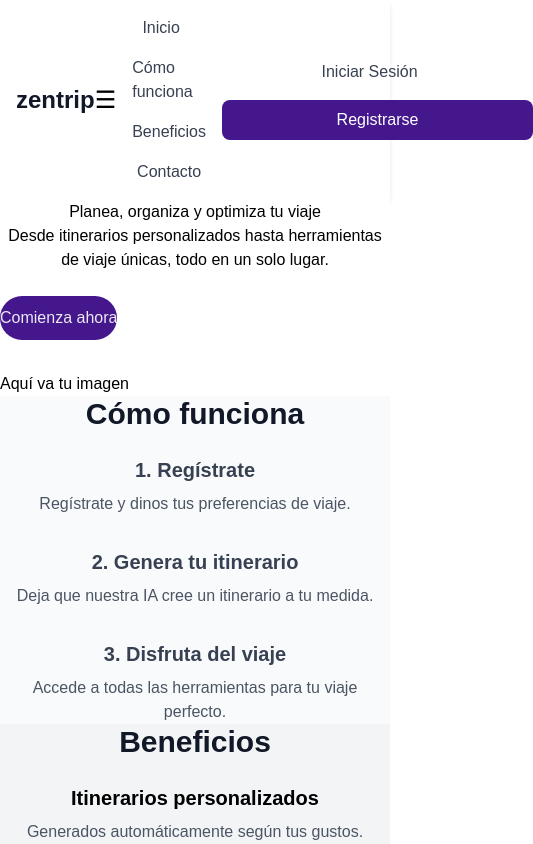
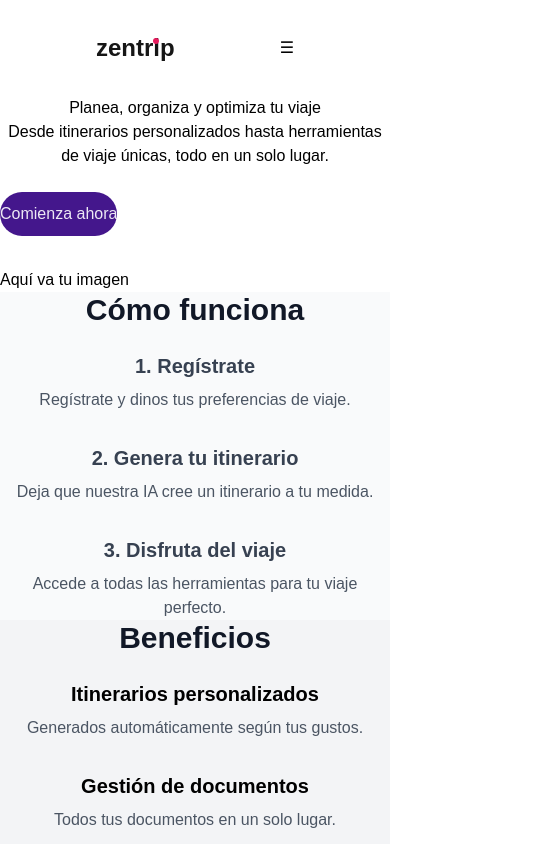
Before and after one commit to Ignacio918/viajes-app, a React (Vite) app in the folder viajes-app/: page / in a window 390 px wide. Shown: the top 844 px of the page, 533 px wide, since content can reach past the window. Built offline with nearby package versions, Linux system fonts and the light colour scheme; a web font is replaced by a local one.

Commit message:
arreglos que rompe la ia

```diff
--- a/viajes-app/src/components/Navbar.tsx
+++ b/viajes-app/src/components/Navbar.tsx
@@ -14,31 +14,26 @@ const Navbar: FC = () => {
     <nav className="navbar">
       {/* Logo */}
       <div className="logo-container">
-        <span className="logo">zentrip</span>
+        <div className="logo">zentrip</div>
         <div className="logo-dot" />
       </div>
 
-      {/* Hamburger Menu Icon */}
-      <div className="hamburger-menu" onClick={toggleMenu}>
-        &#9776; {/* This is the hamburger icon */}
-      </div>
-
       {/* Navigation Links */}
-      <div className={`nav-links ${isMenuOpen ? 'open' : ''}`}>
+      <div className={`nav-links ${isMenuOpen ? 'flex' : 'hidden'} md:flex`}>
         <Link to="/" className="nav-link">Inicio</Link>
-        <Link to="/como-funciona" className="nav-link">Cómo funciona</Link>
+        <Link to="/como-funciona" className="nav-link">Cómo Funciona</Link>
         <Link to="/beneficios" className="nav-link">Beneficios</Link>
-        <Link to="/contacto" className="nav-link">Contacto</Link>
       </div>
 
       {/* Auth Links */}
-      <div className={`auth-buttons ${isMenuOpen ? 'open' : ''}`}>
-        <Link to="/login" className="nav-link">
-          Iniciar Sesión
-        </Link>
-        <Link to="/register" className="register-button">
-          Registrarse
-        </Link>
+      <div className={`auth-buttons ${isMenuOpen ? 'flex' : 'hidden'} md:flex`}>
+        <Link to="/login" className="auth-button">Iniciar Sesión</Link>
+        <Link to="/register" className="auth-button register-button">Registrarse</Link>
+      </div>
+
+      {/* Hamburger Menu Icon */}
+      <div className="md:hidden cursor-pointer" onClick={toggleMenu}>
+        &#9776; {/* This is the hamburger icon */}
       </div>
     </nav>
   );
--- a/viajes-app/src/styles/Navbar.css
+++ b/viajes-app/src/styles/Navbar.css
@@ -3,40 +3,41 @@
 @tailwind components;
 @tailwind utilities;
 
-/* Estilos personalizados */
+/* Estilos personalizados para el componente Navbar */
 .navbar {
-  @apply flex justify-between items-center bg-white shadow-md p-4;
+  @apply w-full h-full px-24 py-8 bg-white shadow-md flex justify-between items-center;
+}
+
+.logo-container {
+  @apply relative;
 }
 
 .logo {
-  @apply text-2xl font-bold text-gray-900;
+  @apply text-2xl font-extrabold text-dark; /* Ajusta el color según tu preferencia */
 }
 
-.hamburger-menu {
-  @apply block text-2xl cursor-pointer md:hidden;
+.logo-dot {
+  @apply w-1.5 h-1.5 absolute bg-pink-600 rounded-full; /* Ajusta el color según tu preferencia */
+  top: 0.375rem; /* 6px */
+  left: 3.5625rem; /* 57px */
 }
 
 .nav-links {
-  @apply hidden md:flex space-x-4;
+  @apply flex justify-center items-center gap-3;
 }
 
 .nav-link {
-  @apply text-gray-700 hover:text-gray-900;
+  @apply flex justify-center items-center text-lg font-normal text-black/20 px-4 py-4 rounded-full;
 }
 
 .auth-buttons {
-  @apply flex space-x-4;
+  @apply flex items-center;
+}
+
+.auth-button {
+  @apply flex justify-center items-center text-lg font-normal text-black/20 px-4 py-4 rounded-full;
 }
 
 .register-button {
-  @apply bg-primary text-white px-4 py-2 rounded-lg;
+  @apply bg-dark text-white font-light;
 }
-
-@media (max-width: 768px) {
-  .nav-links {
-    @apply flex flex-col items-center space-y-4;
-  }
-  .auth-buttons {
-    @apply flex flex-col items-center space-y-4;
-  }
-}
--- a/viajes-app/src/styles/TextField.css
+++ b/viajes-app/src/styles/TextField.css
@@ -1,4 +1,9 @@
 /* Base Styles for Input */
+
+@tailwind base;
+@tailwind components;
+@tailwind utilities;
+
 .textfield-container {
   display: flex;
   flex-direction: column;
--- a/viajes-app/tailwind.config.js
+++ b/viajes-app/tailwind.config.js
@@ -6,88 +6,86 @@ module.exports = {
   theme: {
     extend: {
       fontFamily: {
-        urbanist: ['Urbanist', 'sans-serif'],
+        urbanist: ["Urbanist", "sans-serif"],
       },
       colors: {
-        primary: '#44178C',
-        secondary: '#ECE8F4',
-        dark: '#161616',
-        gray: {
-          input: '#828282',
-          border: '#ECE8F4',
+        dark: "#161616",
+        pink: {
+          600: "#E61C5D",
         },
       },
       maxWidth: {
-        '8xl': '2560px',
+        "8xl": "2560px",
       },
       spacing: {
-        '128': '32rem',
-        '144': '36rem',
+        128: "32rem",
+        144: "36rem",
       },
       screens: {
-        '3xl': '1920px',
-        '4xl': '2560px',
+        "3xl": "1920px",
+        "4xl": "2560px",
       },
       aspectRatio: {
-        'illustration': '704/781',
+        illustration: "704/781",
       },
       keyframes: {
-        'slide-in': {
-          '0%': { transform: 'translateX(100%)', opacity: '0' },
-          '100%': { transform: 'translateX(0)', opacity: '1' },
+        "slide-in": {
+          "0%": { transform: "translateX(100%)", opacity: "0" },
+          "100%": { transform: "translateX(0)", opacity: "1" },
         },
-        'fadeIn': {
-          '0%': {
-            opacity: '0',
-            transform: 'translateY(10px)'
+        fadeIn: {
+          "0%": {
+            opacity: "0",
+            transform: "translateY(10px)",
           },
-          '100%': {
-            opacity: '1',
-            transform: 'translateY(0)'
+          "100%": {
+            opacity: "1",
+            transform: "translateY(0)",
           },
         },
-        'pulse': {
-          '0%, 100%': { opacity: '1' },
-          '50%': { opacity: '0.5' },
+        pulse: {
+          "0%, 100%": { opacity: "1" },
+          "50%": { opacity: "0.5" },
         },
-        'spin': {
-          'to': { transform: 'rotate(360deg)' },
+        spin: {
+          to: { transform: "rotate(360deg)" },
         },
-        'shimmer': {
-          '0%': {
-            backgroundPosition: '-200% 0',
+        shimmer: {
+          "0%": {
+            backgroundPosition: "-200% 0",
           },
-          '100%': {
-            backgroundPosition: '200% 0',
+          "100%": {
+            backgroundPosition: "200% 0",
           },
-        }
+        },
       },
       animation: {
-        'slide-in': 'slide-in 0.3s ease-out',
-        'fadeIn': 'fadeIn 0.3s ease-out forwards',
-        'pulse': 'pulse 2s cubic-bezier(0.4, 0, 0.6, 1) infinite',
-        'spin': 'spin 1s linear infinite',
-        'pulse-fast': 'pulse 1.5s cubic-bezier(0.4, 0, 0.6, 1) infinite',
-        'shimmer': 'shimmer 2s linear infinite',
+        "slide-in": "slide-in 0.3s ease-out",
+        fadeIn: "fadeIn 0.3s ease-out forwards",
+        pulse: "pulse 2s cubic-bezier(0.4, 0, 0.6, 1) infinite",
+        spin: "spin 1s linear infinite",
+        "pulse-fast": "pulse 1.5s cubic-bezier(0.4, 0, 0.6, 1) infinite",
+        shimmer: "shimmer 2s linear infinite",
       },
       backgroundImage: {
-        'skeleton-gradient': 'linear-gradient(90deg, #f3f4f6 0%, #e5e7eb 50%, #f3f4f6 100%)',
-      }
+        "skeleton-gradient":
+          "linear-gradient(90deg, #f3f4f6 0%, #e5e7eb 50%, #f3f4f6 100%)",
+      },
     },
   },
   plugins: [],
   safelist: [
-    'font-urbanist',
-    'text-primary',
-    'text-secondary',
-    'text-dark',
-    'bg-primary',
-    'bg-secondary',
-    'bg-dark',
-    'animate-fadeIn',
-    'animate-pulse',
-    'animate-spin',
-    'animate-shimmer',
-    'bg-skeleton-gradient'
+    "font-urbanist",
+    "text-primary",
+    "text-secondary",
+    "text-dark",
+    "bg-primary",
+    "bg-secondary",
+    "bg-dark",
+    "animate-fadeIn",
+    "animate-pulse",
+    "animate-spin",
+    "animate-shimmer",
+    "bg-skeleton-gradient",
   ],
-}
+};
```
